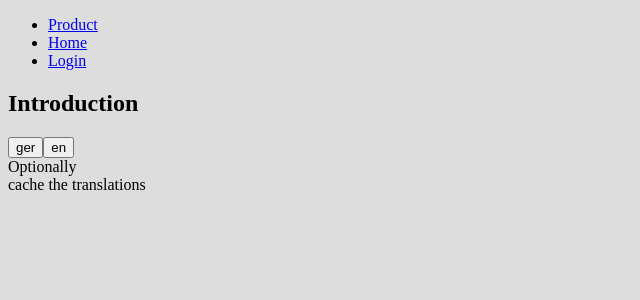
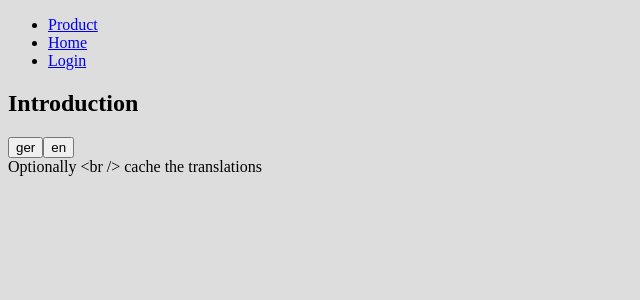
Before and after one commit to ozanzeng/base-boilerplate, a React (Create React App) app: page /default/home in a window 1280 px wide. Shown: the top 300 px of the page, without its empty margins (0-640 px from the left). Built offline with nearby package versions, Linux system fonts and the light colour scheme; what i18next-xhr-backend, redux-promise-middleware would draw is missing.

Commit message:
Update fixed testing

```diff
--- a/src/containers/StaticPage/StaticPage.js
+++ b/src/containers/StaticPage/StaticPage.js
@@ -1,5 +1,5 @@
 import React from "react";
-import { useTranslation, Trans } from "react-i18next";
+import { useTranslation } from "react-i18next";
 
 export default function StaticPage() {
   const { t, i18n } = useTranslation();
@@ -16,7 +16,7 @@ export default function StaticPage() {
         <button onClick={() => changeLanguage("en")}>en</button>
       </div>
       <div className="App-intro">
-        <Trans i18nKey="Optionally cache the translations" />
+        {t("Optionally cache the translations")}
       </div>
     </div>
   );
--- a/src/layouts/DefaultLayout.js
+++ b/src/layouts/DefaultLayout.js
@@ -17,7 +17,7 @@ class DefaultLayout extends Component {
           />
         );
       } else {
-        return <Redirect to='/default/home'/>;;
+        return <Redirect key={key} to='/default/home'/>;
       }
     });
   };
```
Also changed, not shown: 2 other files (tests, documents, lock files or other folders).
